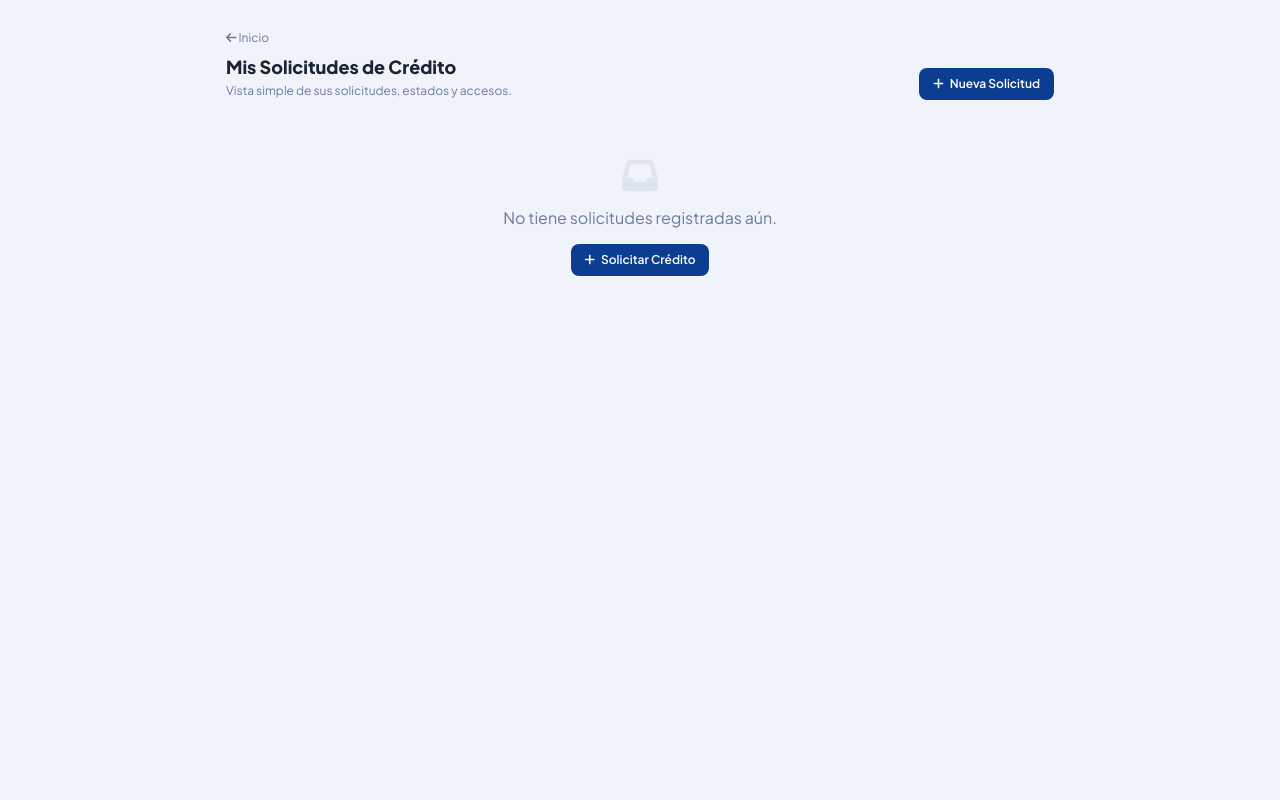
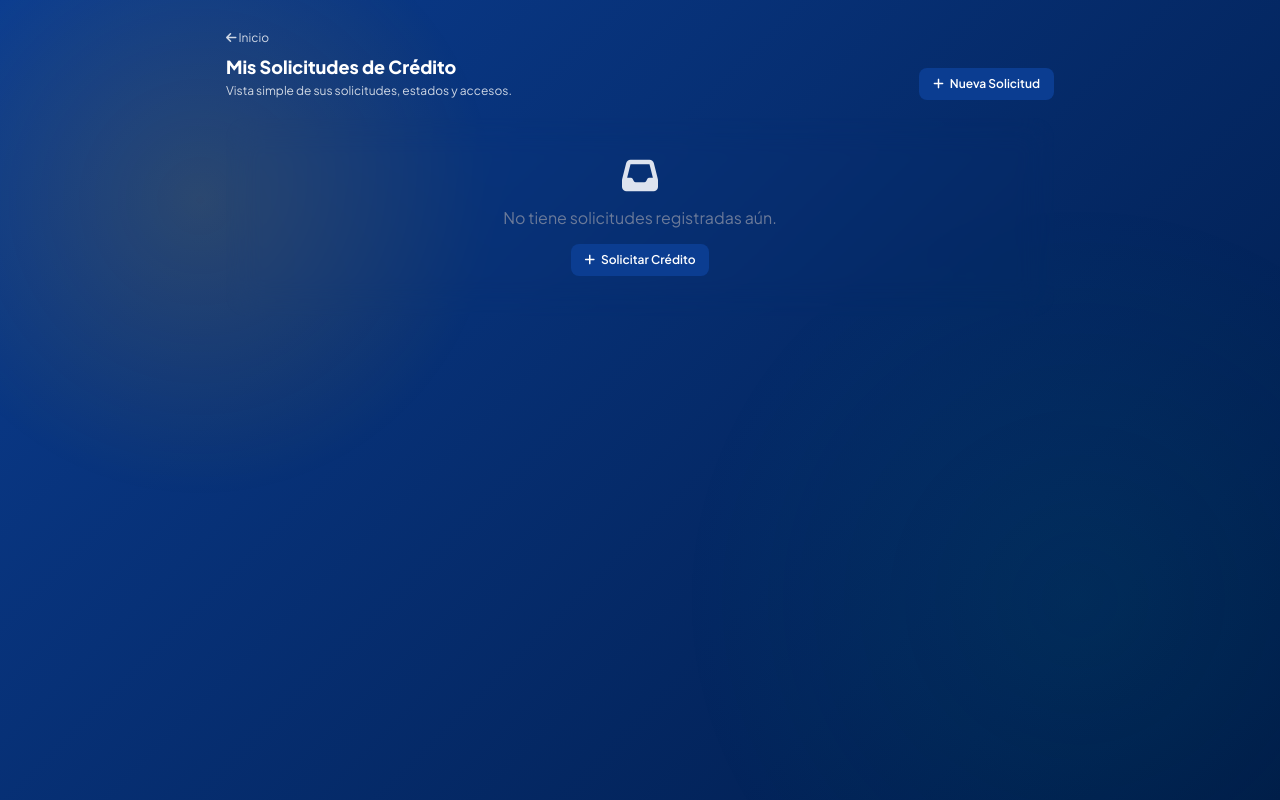
Before and after one commit to cacbailarines-tech/Coop_bailarines, a Django app: template templates/portal/mis_solicitudes.html in a window 1280 px wide. Run offline with Django 5.2, Linux system fonts and the light colour scheme; the template is opened without the code that fills it, so the values that code supplies are empty; some libraries are stand-ins or nearby versions.

Commit message:
feat(ui): rediseño global glassmorphism en todo el portal

```diff
--- a/templates/portal/ahorros.html
+++ b/templates/portal/ahorros.html
@@ -3,7 +3,7 @@
 {% block content %}
 
 <div style="margin-bottom:20px;">
-  <a href="{% url 'portal_inicio' %}" style="color:var(--muted);text-decoration:none;font-size:13px;"><i class="fas fa-arrow-left"></i> Volver al inicio</a>
+  <a href="{% url 'portal_inicio' %}" style="color:rgba(255,255,255,0.8);text-decoration:none;font-size:13px;"><i class="fas fa-arrow-left"></i> Volver al inicio</a>
   <h1 style="font-size:20px;font-weight:800;margin-top:8px;">Mis Cuentas de Ahorro</h1>
 </div>
 
--- a/templates/portal/base.html
+++ b/templates/portal/base.html
@@ -17,8 +17,40 @@
 <style>
 :root{--primary:#0B3D91;--primary-light:#1557C0;--accent:#F2A900;--success:#00897B;--danger:#C62828;--warning:#F57F17;--bg:#F0F4FA;--card:#FFFFFF;--text:#1A2332;--muted:#6B7A99;--border:#DDE3EF;}
 *{box-sizing:border-box;margin:0;padding:0;}
-body{font-family:'Plus Jakarta Sans',sans-serif;background:var(--bg);color:var(--text);min-height:100vh;}
-.portal-nav{background:var(--primary);padding:0 20px;height:58px;display:flex;align-items:center;justify-content:space-between;box-shadow:0 2px 12px rgba(0,0,0,0.15);position:sticky;top:0;z-index:100;}
+body {
+  font-family: 'Plus Jakarta Sans', sans-serif;
+  background: linear-gradient(135deg, #0B3D91 0%, #001B48 100%);
+  color: white;
+  min-height: 100vh;
+  position: relative;
+}
+body::before {
+  content: ''; position: fixed; width: 600px; height: 600px;
+  background: radial-gradient(circle, rgba(242,169,0,0.15) 0%, rgba(242,169,0,0) 70%);
+  top: -100px; left: -100px; border-radius: 50%; z-index: -1; pointer-events: none;
+}
+body::after {
+  content: ''; position: fixed; width: 800px; height: 800px;
+  background: radial-gradient(circle, rgba(0,137,123,0.1) 0%, rgba(0,137,123,0) 70%);
+  bottom: -200px; right: -200px; border-radius: 50%; z-index: -1; pointer-events: none;
+}
+.portal-nav {
+  background: rgba(11, 61, 145, 0.4);
+  backdrop-filter: blur(12px);
+  -webkit-backdrop-filter: blur(12px);
+  padding: 0 20px;
+  height: 64px;
+  display: flex;
+  align-items: center;
+  justify-content: space-between;
+  box-shadow: 0 8px 32px rgba(0,0,0,0.2);
+  position: sticky;
+  top: 12px;
+  margin: 0 16px;
+  border-radius: 16px;
+  border: 1px solid rgba(255,255,255,0.15);
+  z-index: 100;
+}
 .nav-brand{display:flex;align-items:center;gap:9px;color:white;text-decoration:none;}
 .nav-brand .icon{width:34px;height:34px;background:var(--accent);border-radius:9px;display:flex;align-items:center;justify-content:center;font-size:16px;}
 .nav-brand .name{font-size:13px;font-weight:800;}
@@ -31,17 +63,52 @@ body{font-family:'Plus Jakarta Sans',sans-serif;background:var(--bg);color:var(-
 .portal-menu{position:relative;}
 .portal-menu summary{list-style:none;}
 .portal-menu summary::-webkit-details-marker{display:none;}
-.portal-menu-panel{position:absolute;right:0;top:calc(100% + 10px);width:220px;background:#fff;border:1px solid rgba(11,61,145,0.14);border-radius:14px;box-shadow:0 18px 40px rgba(11,61,145,0.2);padding:7px;z-index:120;}
+.portal-menu-panel {
+  position: absolute; right: 0; top: calc(100% + 14px); width: 220px;
+  background: rgba(255, 255, 255, 0.95);
+  backdrop-filter: blur(16px);
+  -webkit-backdrop-filter: blur(16px);
+  border: 1px solid rgba(255, 255, 255, 0.3);
+  border-radius: 16px;
+  box-shadow: 0 20px 40px rgba(0,0,0,0.2);
+  padding: 8px; z-index: 120;
+}
 .portal-menu-panel a{color:var(--text);padding:10px 11px;border-radius:10px;font-weight:700;justify-content:flex-start;}
 .portal-menu-panel a:hover,.portal-menu-panel a.active{background:rgba(11,61,145,0.08);color:var(--primary);}
 .portal-menu-panel a i{width:18px;color:var(--primary);}
 .portal-content{max-width:860px;margin:0 auto;padding:24px 16px;}
-.pcard{background:var(--card);border:1px solid var(--border);border-radius:14px;overflow:hidden;box-shadow:0 2px 8px rgba(11,61,145,0.06);margin-bottom:16px;}
-.pcard-header{padding:14px 18px;border-bottom:1px solid var(--border);display:flex;align-items:center;justify-content:space-between;background:linear-gradient(to right,rgba(11,61,145,0.03),transparent);}
+.pcard {
+  background: rgba(255, 255, 255, 0.95);
+  backdrop-filter: blur(16px);
+  -webkit-backdrop-filter: blur(16px);
+  border: 1px solid rgba(255, 255, 255, 0.4);
+  border-radius: 20px;
+  overflow: hidden;
+  box-shadow: 0 12px 32px rgba(0,0,0,0.15);
+  margin-bottom: 20px;
+  color: var(--text);
+}
+.pcard-header {
+  padding: 16px 20px;
+  border-bottom: 1px solid rgba(11,61,145,0.1);
+  display: flex;
+  align-items: center;
+  justify-content: space-between;
+  background: linear-gradient(to right, rgba(11,61,145,0.04), transparent);
+}
 .pcard-header h3{font-size:13px;font-weight:700;margin:0;display:flex;align-items:center;gap:7px;}
 .pcard-body{padding:18px;}
 .stat-row{display:grid;grid-template-columns:repeat(3,1fr);gap:12px;margin-bottom:16px;}
-.stat{background:var(--card);border:1px solid var(--border);border-radius:12px;padding:16px;box-shadow:0 2px 6px rgba(11,61,145,0.05);}
+.stat {
+  background: rgba(255, 255, 255, 0.95);
+  backdrop-filter: blur(16px);
+  -webkit-backdrop-filter: blur(16px);
+  border: 1px solid rgba(255, 255, 255, 0.4);
+  border-radius: 16px;
+  padding: 18px;
+  box-shadow: 0 8px 24px rgba(0,0,0,0.12);
+  color: var(--text);
+}
 .stat .icon{width:40px;height:40px;border-radius:10px;display:flex;align-items:center;justify-content:center;font-size:18px;margin-bottom:10px;}
 .stat .value{font-size:22px;font-weight:800;line-height:1;margin-bottom:3px;}
 .stat .label{font-size:11px;color:var(--muted);font-weight:500;}
@@ -67,14 +134,15 @@ tbody tr:last-child td{border-bottom:none;}
 .btn-outline{background:transparent;border:1.5px solid var(--border);color:var(--muted);}.btn-outline:hover{border-color:var(--primary);color:var(--primary);}
 .btn-sm{padding:4px 10px;font-size:11px;}
 .alert{padding:10px 14px;border-radius:9px;font-size:12.5px;font-weight:500;margin-bottom:14px;display:flex;align-items:center;gap:8px;border:1.5px solid;}
-.alert-success{background:rgba(0,137,123,0.08);color:#00695C;border-color:rgba(0,137,123,0.3);}
+.alert-success{background:rgba(0,137,123,0.15);backdrop-filter:blur(10px);color:#00695C;border-color:rgba(0,137,123,0.3);}
 .alert-danger,.alert-error{background:rgba(198,40,40,0.08);color:#B71C1C;border-color:rgba(198,40,40,0.3);}
-.alert-info{background:rgba(11,61,145,0.08);color:var(--primary);border-color:rgba(11,61,145,0.25);}
+.alert-info{background:rgba(255,255,255,0.85);backdrop-filter:blur(10px);color:var(--primary);border-color:rgba(11,61,145,0.2);box-shadow:0 4px 12px rgba(0,0,0,0.08);}
 .account-tabs{display:flex;gap:7px;flex-wrap:wrap;margin-bottom:14px;}
 .account-tab{padding:7px 14px;border-radius:9px;border:1.5px solid var(--border);font-size:11.5px;font-weight:600;cursor:pointer;text-decoration:none;color:var(--muted);transition:all 0.2s;}
 .account-tab:hover{border-color:var(--primary);color:var(--primary);}
 .account-tab.active{background:var(--primary);border-color:var(--primary);color:white;}
 @media(max-width:600px){
+  .portal-nav { margin: 0; border-radius: 0; top: 0; border-left: none; border-right: none; border-top: none; }
   .stat-row{grid-template-columns:1fr;}
   .hide-mobile{display:none;}
   .portal-content{padding:14px 10px;}
--- a/templates/portal/creditos.html
+++ b/templates/portal/creditos.html
@@ -29,7 +29,7 @@
 
 <div style="margin-bottom:16px;display:flex;justify-content:space-between;align-items:flex-end;flex-wrap:wrap;gap:8px;">
   <div>
-    <a href="{% url 'portal_inicio' %}" style="color:var(--muted);text-decoration:none;font-size:12px;"><i class="fas fa-arrow-left"></i> Inicio</a>
+    <a href="{% url 'portal_inicio' %}" style="color:rgba(255,255,255,0.8);text-decoration:none;font-size:12px;"><i class="fas fa-arrow-left"></i> Inicio</a>
     <h1 style="font-size:18px;font-weight:800;margin-top:6px;">Mis Cr&eacute;ditos</h1>
   </div>
   <div style="display:flex;gap:8px;flex-wrap:wrap;">
--- a/templates/portal/inicio.html
+++ b/templates/portal/inicio.html
@@ -2,9 +2,9 @@
 {% block title %}Inicio - Portal Bailarines{% endblock %}
 {% block content %}
 <div style="margin-bottom:18px;">
-  <div style="font-size:12px;color:var(--muted);">Bienvenido/a,</div>
+  <div style="font-size:12px;color:rgba(255,255,255,0.8);">Bienvenido/a,</div>
   <h1 style="font-size:20px;font-weight:800;">{{ socio.nombre_portal }}</h1>
-  <div style="font-size:11px;color:var(--muted);">Nombre legal: {{ socio.nombre_completo }} · Cédula: {{ socio.cedula }}{% if periodo_activo %} · Periodo {{ periodo_activo.anio }}{% endif %}</div>
+  <div style="font-size:11px;color:rgba(255,255,255,0.8);">Nombre legal: {{ socio.nombre_completo }} · Cédula: {{ socio.cedula }}{% if periodo_activo %} · Periodo {{ periodo_activo.anio }}{% endif %}</div>
 </div>
 
 {% if proxima_reunion %}
--- a/templates/portal/libretas.html
+++ b/templates/portal/libretas.html
@@ -2,7 +2,7 @@
 {% block title %}Mis Libretas - Portal Bailarines{% endblock %}
 {% block content %}
 <div style="margin-bottom:16px;">
-  <a href="{% url 'portal_inicio' %}" style="color:var(--muted);text-decoration:none;font-size:12px;"><i class="fas fa-arrow-left"></i> Inicio</a>
+  <a href="{% url 'portal_inicio' %}" style="color:rgba(255,255,255,0.8);text-decoration:none;font-size:12px;"><i class="fas fa-arrow-left"></i> Inicio</a>
   <h1 style="font-size:18px;font-weight:800;margin-top:6px;">Mis Libretas y Aportes</h1>
 </div>
 {% if libretas %}
--- a/templates/portal/mis_datos.html
+++ b/templates/portal/mis_datos.html
@@ -10,7 +10,7 @@
   }
 </style>
 <div style="margin-bottom:16px;">
-  <a href="{% url 'portal_inicio' %}" style="color:var(--muted);text-decoration:none;font-size:12px;"><i class="fas fa-arrow-left"></i> Inicio</a>
+  <a href="{% url 'portal_inicio' %}" style="color:rgba(255,255,255,0.8);text-decoration:none;font-size:12px;"><i class="fas fa-arrow-left"></i> Inicio</a>
   <h1 style="font-size:18px;font-weight:800;margin-top:6px;">Mis Datos</h1>
   <div style="font-size:12px;color:var(--muted);">Aqu&iacute; puede revisar los datos que la cooperativa tiene registrados sobre usted y actualizar los campos permitidos para agilizar sus solicitudes.</div>
 </div>
--- a/templates/portal/mis_solicitudes.html
+++ b/templates/portal/mis_solicitudes.html
@@ -23,11 +23,11 @@
 </style>
 <div class="solicitudes-wrap">
 <div style="margin-bottom:18px;">
-  <a href="{% url 'portal_inicio' %}" style="color:var(--muted);text-decoration:none;font-size:12px;"><i class="fas fa-arrow-left"></i> Inicio</a>
+  <a href="{% url 'portal_inicio' %}" style="color:rgba(255,255,255,0.8);text-decoration:none;font-size:12px;"><i class="fas fa-arrow-left"></i> Inicio</a>
   <div style="display:flex;justify-content:space-between;align-items:flex-end;gap:12px;flex-wrap:wrap;margin-top:8px;">
     <div>
       <h1 style="font-size:18px;font-weight:800;margin:0 0 4px 0;">Mis Solicitudes de Cr&eacute;dito</h1>
-      <div style="font-size:12px;color:var(--muted);">Vista simple de sus solicitudes, estados y accesos.</div>
+      <div style="font-size:12px;color:rgba(255,255,255,0.8);">Vista simple de sus solicitudes, estados y accesos.</div>
     </div>
     <a href="{% url 'portal_solicitar_credito' %}" class="btn btn-primary"><i class="fas fa-plus"></i> Nueva Solicitud</a>
   </div>
--- a/templates/portal/multas.html
+++ b/templates/portal/multas.html
@@ -34,7 +34,7 @@
 </style>
 
 <div style="margin-bottom:16px;">
-  <a href="{% url 'portal_inicio' %}" style="color:var(--muted);text-decoration:none;font-size:12px;"><i class="fas fa-arrow-left"></i> Inicio</a>
+  <a href="{% url 'portal_inicio' %}" style="color:rgba(255,255,255,0.8);text-decoration:none;font-size:12px;"><i class="fas fa-arrow-left"></i> Inicio</a>
   <h1 style="font-size:18px;font-weight:800;margin-top:6px;">Mis Multas</h1>
 </div>
 <div style="display:grid;grid-template-columns:1fr 1fr;gap:12px;margin-bottom:16px;">
--- a/templates/portal/pago_combinado.html
+++ b/templates/portal/pago_combinado.html
@@ -172,9 +172,9 @@
 
 <div class="pc-top">
   <div>
-    <a href="{% url 'portal_inicio' %}" style="color:var(--muted);text-decoration:none;font-size:12px;"><i class="fas fa-arrow-left"></i> Inicio</a>
+    <a href="{% url 'portal_inicio' %}" style="color:rgba(255,255,255,0.8);text-decoration:none;font-size:12px;"><i class="fas fa-arrow-left"></i> Inicio</a>
     <h1 style="font-size:18px;font-weight:800;margin-top:6px;">Reportar Pago Combinado</h1>
-    <div style="font-size:12px;color:var(--muted);">Agregue solo los conceptos que entran en la misma transferencia.</div>
+    <div style="font-size:12px;color:rgba(255,255,255,0.8);">Agregue solo los conceptos que entran en la misma transferencia.</div>
   </div>
   <div class="badge badge-primary pc-total-badge">Total seleccionado: <span id="total-seleccionado">$0.00</span></div>
 </div>
--- a/templates/portal/reportar_aporte.html
+++ b/templates/portal/reportar_aporte.html
@@ -2,7 +2,7 @@
 {% block title %}Reportar Aporte - Portal Bailarines{% endblock %}
 {% block content %}
 <div style="margin-bottom:16px;">
-  <a href="{% url 'portal_libretas' %}" style="color:var(--muted);text-decoration:none;font-size:12px;"><i class="fas fa-arrow-left"></i> Volver a Libretas</a>
+  <a href="{% url 'portal_libretas' %}" style="color:rgba(255,255,255,0.8);text-decoration:none;font-size:12px;"><i class="fas fa-arrow-left"></i> Volver a Libretas</a>
   <h1 style="font-size:18px;font-weight:800;margin-top:6px;">Reportar Aporte Mensual</h1>
 </div>
 
--- a/templates/portal/reportar_multa.html
+++ b/templates/portal/reportar_multa.html
@@ -2,7 +2,7 @@
 {% block title %}Reportar Pago de Multa - Portal Bailarines{% endblock %}
 {% block content %}
 <div style="margin-bottom:16px;">
-  <a href="{% url 'portal_multas' %}" style="color:var(--muted);text-decoration:none;font-size:12px;"><i class="fas fa-arrow-left"></i> Volver a Multas</a>
+  <a href="{% url 'portal_multas' %}" style="color:rgba(255,255,255,0.8);text-decoration:none;font-size:12px;"><i class="fas fa-arrow-left"></i> Volver a Multas</a>
   <h1 style="font-size:18px;font-weight:800;margin-top:6px;">Reportar Pago de Multa</h1>
 </div>
 
--- a/templates/portal/reportar_pago.html
+++ b/templates/portal/reportar_pago.html
@@ -2,7 +2,7 @@
 {% block title %}Reportar Pago - Portal Bailarines{% endblock %}
 {% block content %}
 <div style="margin-bottom:16px;">
-  <a href="{% url 'portal_creditos' %}" style="color:var(--muted);text-decoration:none;font-size:12px;"><i class="fas fa-arrow-left"></i> Volver a Cr&eacute;ditos</a>
+  <a href="{% url 'portal_creditos' %}" style="color:rgba(255,255,255,0.8);text-decoration:none;font-size:12px;"><i class="fas fa-arrow-left"></i> Volver a Cr&eacute;ditos</a>
   <h1 style="font-size:18px;font-weight:800;margin-top:6px;">Reportar Pago de Cr&eacute;dito</h1>
   <div style="font-size:12px;color:var(--muted);margin-top:4px;">Si su transferencia cubre varios conceptos, puede usar el <a href="{% url 'portal_pago_combinado' %}" style="font-weight:700;">pago combinado</a>.</div>
 </div>
--- a/templates/portal/solicitar_credito.html
+++ b/templates/portal/solicitar_credito.html
@@ -2,7 +2,7 @@
 {% block title %}Solicitar Cr&eacute;dito - Portal Bailarines{% endblock %}
 {% block content %}
 <div style="margin-bottom:16px;">
-  <a href="{% url 'portal_creditos' %}" style="color:var(--muted);text-decoration:none;font-size:12px;"><i class="fas fa-arrow-left"></i> Volver a Cr&eacute;ditos</a>
+  <a href="{% url 'portal_creditos' %}" style="color:rgba(255,255,255,0.8);text-decoration:none;font-size:12px;"><i class="fas fa-arrow-left"></i> Volver a Cr&eacute;ditos</a>
   <h1 style="font-size:18px;font-weight:800;margin-top:6px;">Solicitar Cr&eacute;dito</h1>
 </div>
 
```
